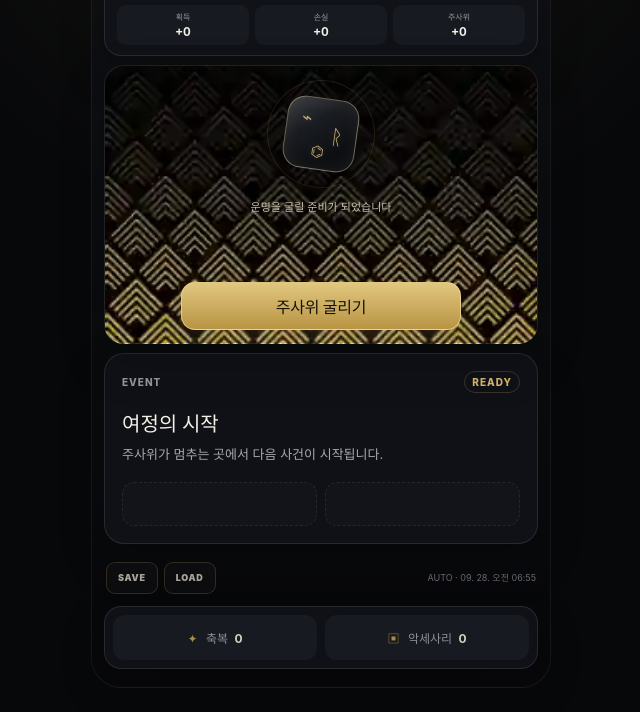
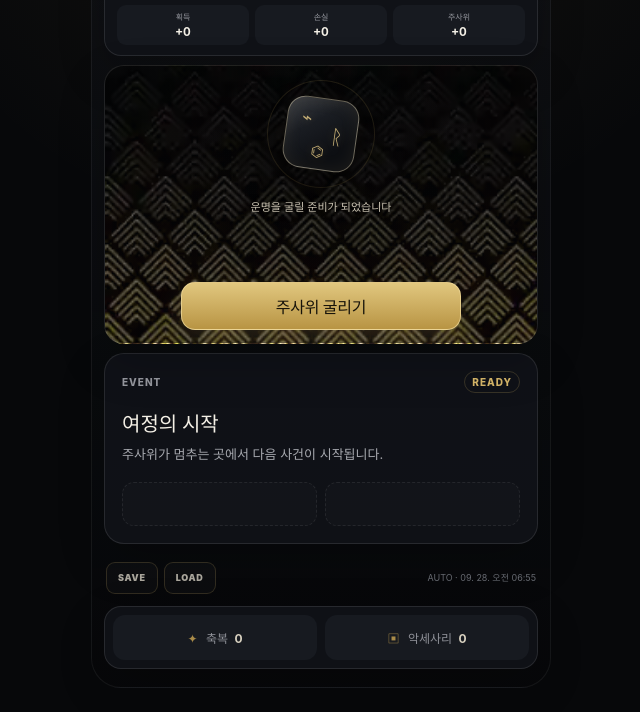
Before and after one commit to ironman-offbeat/Lucky-dice, a website built with Vite: page index.html in a window 1280 px wide. Shown: the part 143-855 px from the top of the page, without its empty margins (319-959 px from the left). Built offline with nearby package versions, Linux system fonts and the light colour scheme.

Commit message:
Increase focus panel shade for readability

```diff
--- a/src/styles/game.css
+++ b/src/styles/game.css
@@ -1463,8 +1463,8 @@ button {
   background-image:
     linear-gradient(
       180deg,
-      rgba(5, 6, 8, 0.10),
-      rgba(5, 6, 8, 0.18)
+      rgba(5, 6, 8, 0.48),
+      rgba(5, 6, 8, 0.60)
     ),
     url("/images/focus-pattern-gold.webp");
   background-position: center, center;
@@ -1479,9 +1479,9 @@ button {
   background:
     radial-gradient(
       circle at 50% 32%,
-      rgba(4, 5, 7, 0.14) 0 56px,
-      rgba(4, 5, 7, 0.04) 104px,
-      transparent 66%
+      rgba(4, 5, 7, 0.22) 0 58px,
+      rgba(4, 5, 7, 0.08) 112px,
+      transparent 68%
     );
   pointer-events: none;
 }
@@ -1521,6 +1521,7 @@ button {
 .focus-panel__eyebrow {
   margin: 10px 0 8px;
   font-size: 11px;
+  text-shadow: 0 1px 8px rgba(0, 0, 0, 0.88);
 }
 
 .primary-action {
```
